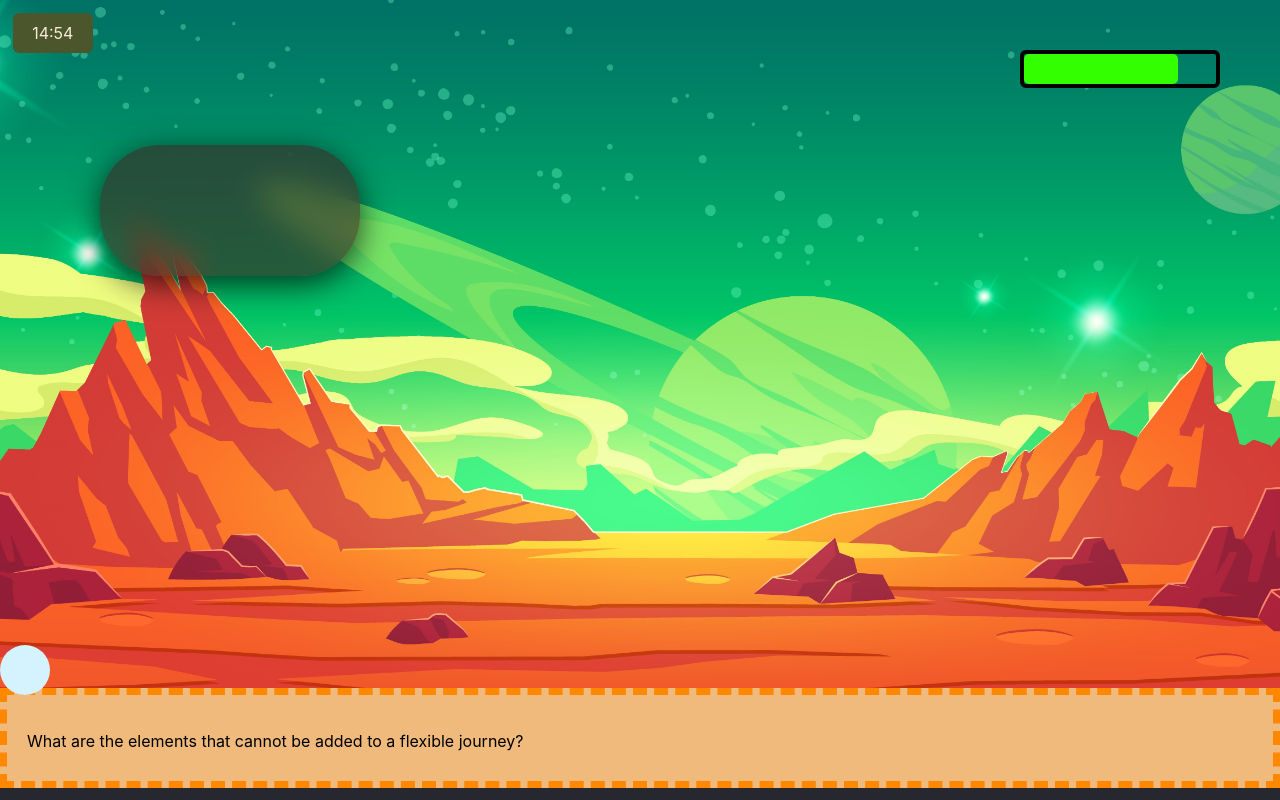
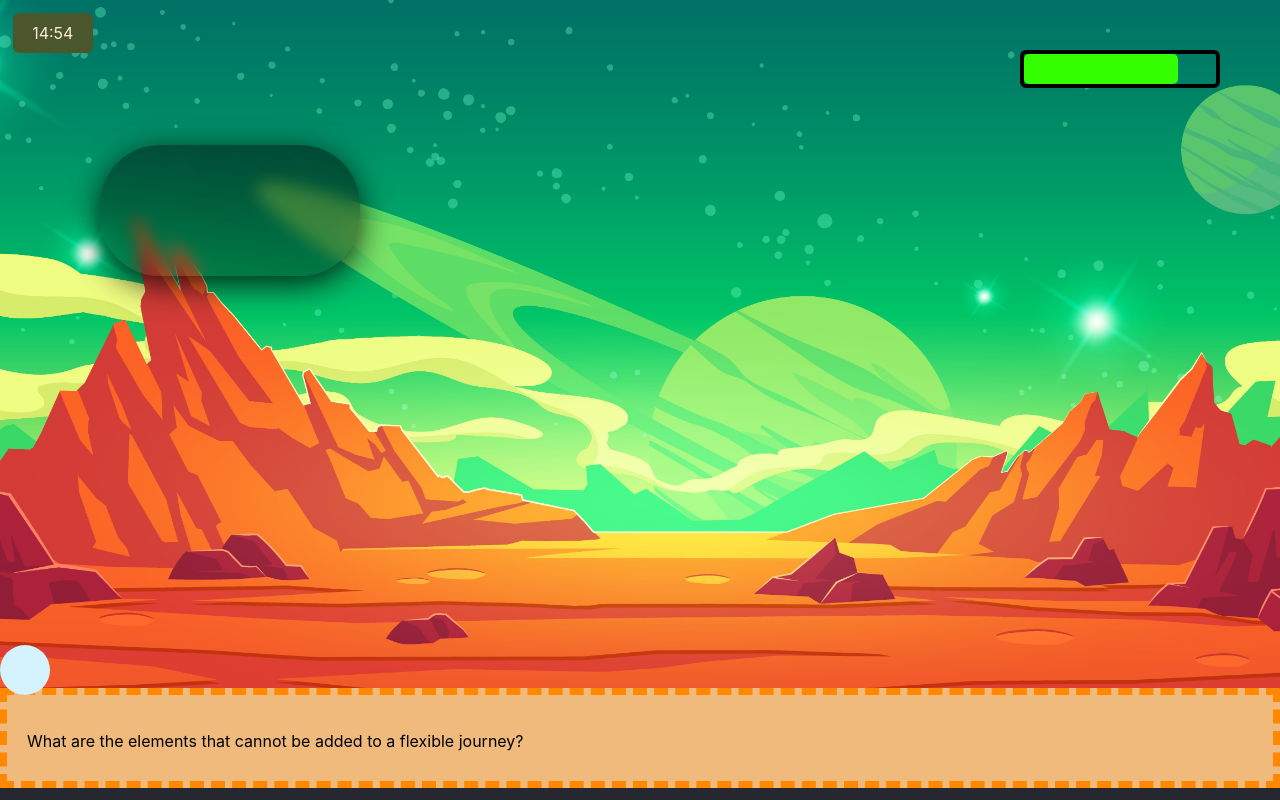
Before and after one commit to soundharsaminathan/quizzer, a React (Create React App) app: page /quiz in a window 1280 px wide. Built offline with nearby package versions, Linux system fonts and the light colour scheme.

Commit message:
box shadow

```diff
--- a/src/Styles2/Box.scss
+++ b/src/Styles2/Box.scss
@@ -1,8 +1,14 @@
 .box {
     width: 260px;
     height: 131px;
-    background-color: rgba(62, 30, 30, 0.6);
-    box-shadow: 0 8px 32px 0 rgba(0, 0, 0, 0.7);
-    backdrop-filter: blur(15px);
+    background: rgb(224,255,0);
+    background: linear-gradient(10deg, rgba(225, 255, 0, 0.132) 0%,  rgba(0, 0, 0, 0.307) 5%,rgba(0, 0, 0, 0.507) 100%);
+    box-shadow: 0 8px 32px 0 rgba(0, 0, 0, 0.8);
+    backdrop-filter: blur(8px);
     border-radius: 60px;
+    // background: linear-gradient(yellow, black);
+    // border-radius: 10px;
+    // backdrop-filter: blur(10px);
+    // -webkit-backdrop-filter: blur(10px);
+    // border: 1px solid rgba(255, 255, 255, 0.25);
 }
```
